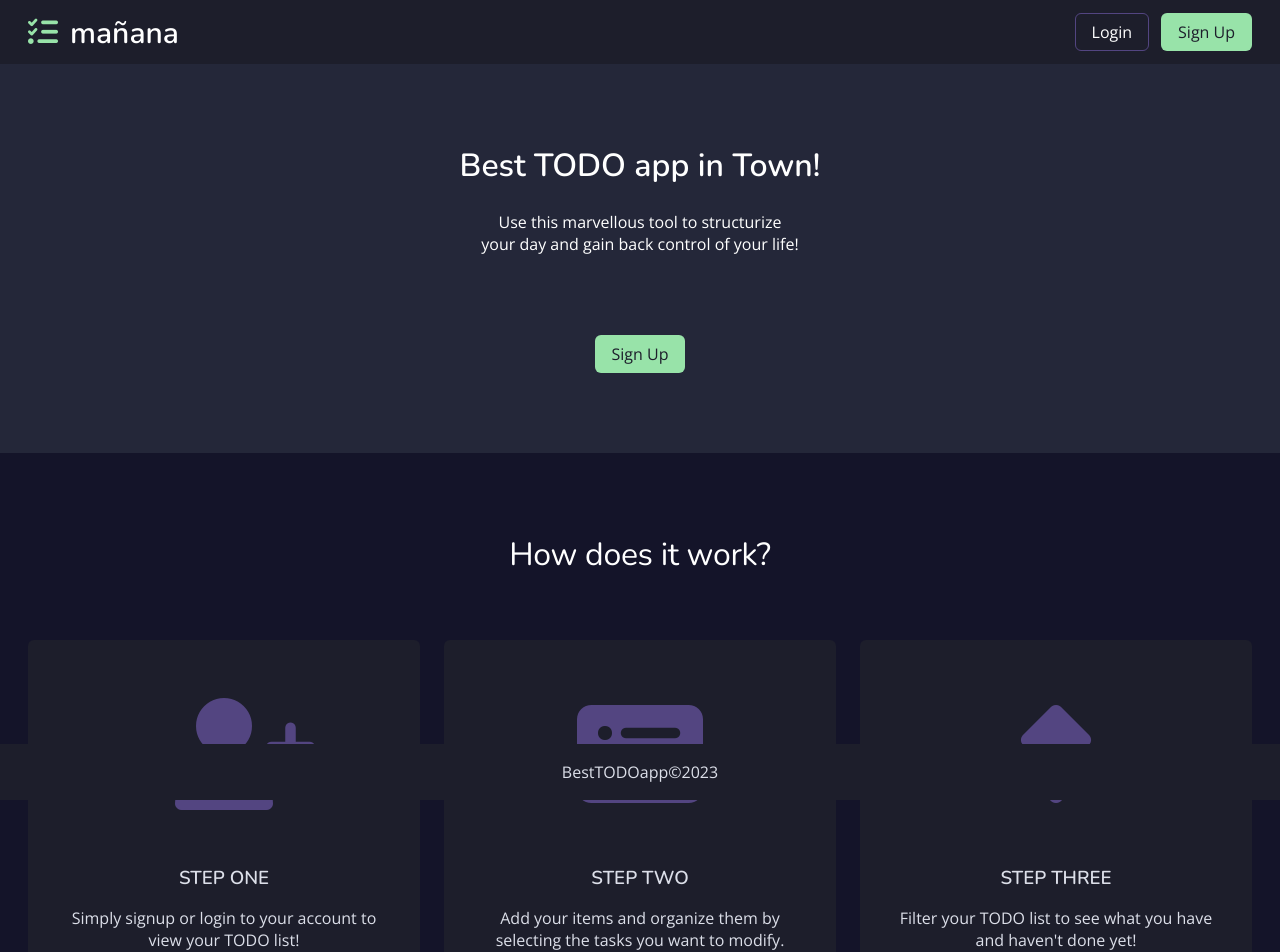
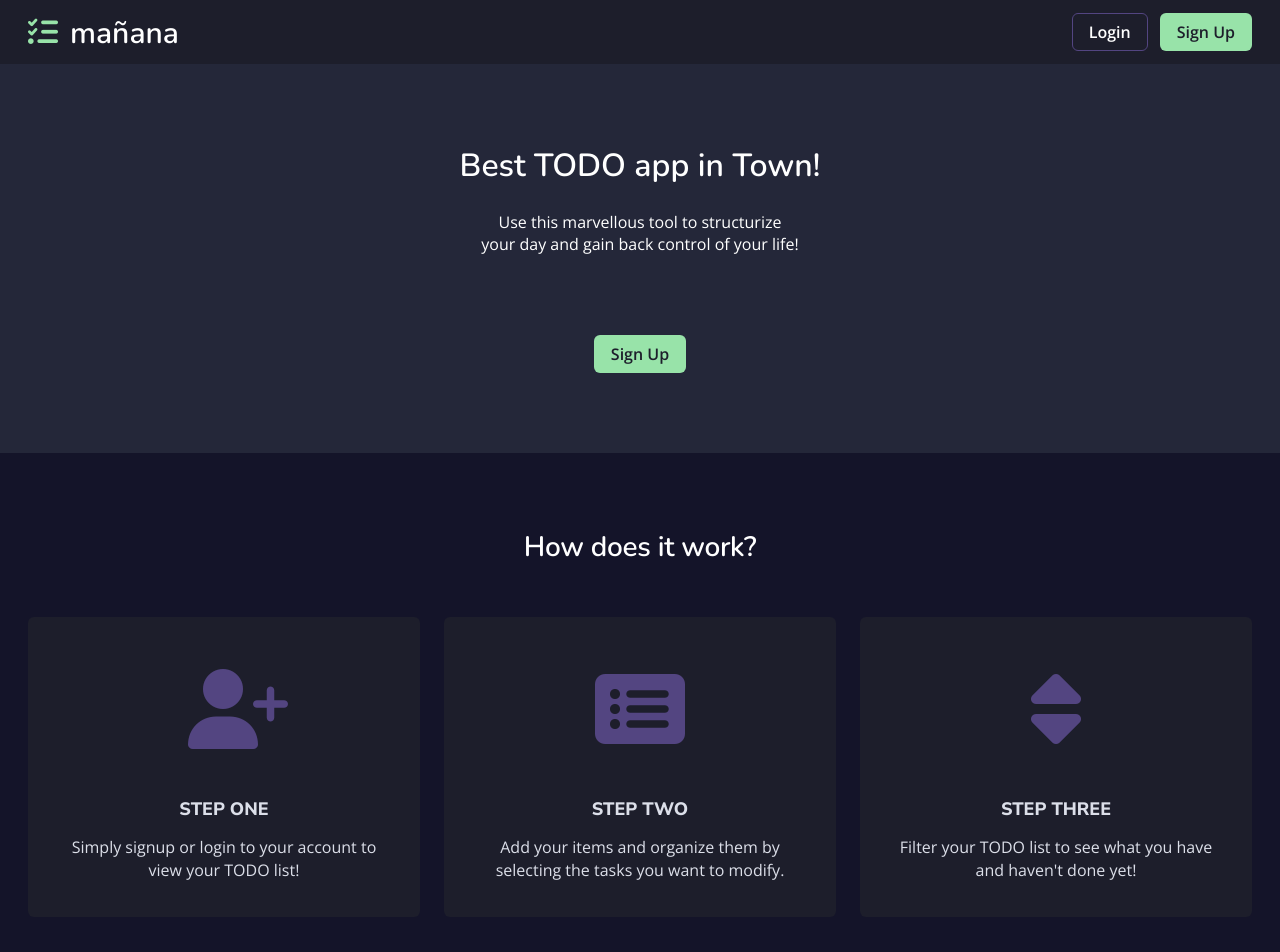
Before and after one commit to JolitaMilina/manjana-project, a React (Vite) app: page / in a window 1280 px wide. Shown: the top 952 px of the page. Built offline with nearby package versions, Linux system fonts and the light colour scheme.

Commit message:
feat46: quick fixes

```diff
--- a/src/components/atoms/Button/styles.js
+++ b/src/components/atoms/Button/styles.js
@@ -13,6 +13,7 @@ export const StyledButton = styled.button`
 
   font-size: ${(props) =>
     props.size === 'large' ? '18px' : props.theme.typography.body.fontSize};
+  font-weight: 600;
   line-height: ${(props) => props.theme.typography.body.lineHeight};
   letter-spacing: ${(props) => props.theme.typography.body.letterSpacing};
   text-align: center;
--- a/src/components/molecules/BoxCard/BoxCard.jsx
+++ b/src/components/molecules/BoxCard/BoxCard.jsx
@@ -1,20 +1,21 @@
-import Box from "../../atoms/Box/Box";
-import { StyledBoxCardImg, StyledBoxCardContent, StyledBoxCardContainer } from "./styles";
+import Box from '../../atoms/Box/Box';
+import {
+  StyledBoxCardImg,
+  StyledBoxCardContent,
+  StyledBoxCardContainer,
+} from './styles';
 
-const BoxCard = ({icon, title, desc}) => {
-
+const BoxCard = ({ icon, title, desc }) => {
   return (
     <Box>
       <StyledBoxCardContainer>
-        <StyledBoxCardImg>{icon}
-        </StyledBoxCardImg>
+        <StyledBoxCardImg>{icon}</StyledBoxCardImg>
         <StyledBoxCardContent>
-          <h3>{title}</h3>
+          <h4>{title}</h4>
           <p>{desc}</p>
         </StyledBoxCardContent>
-        </StyledBoxCardContainer>
+      </StyledBoxCardContainer>
     </Box>
-
   );
 };
 
--- a/src/components/molecules/BoxCard/styles.js
+++ b/src/components/molecules/BoxCard/styles.js
@@ -3,22 +3,24 @@ import styled from 'styled-components';
 export const StyledBoxCardContainer = styled.div`
   display: flex;
   flex-direction: column;
+  justify-content: center;
+  align-items: center;
   gap: 2.25em;
   width: 100%;
-`
+`;
 
 export const StyledBoxCardImg = styled.div`
-font-size: 7em;
+  font-size: 5em;
   align-self: center;
-color:${(props) => (props.theme.palette.secondary.main)};
+  color: ${(props) => props.theme.palette.secondary.main};
 
-.fa-user-plus{
-  padding-left: 42px;
+  .fa-user-plus {
+    padding-left: 28px;
   }
-
 `;
 
 export const StyledBoxCardContent = styled.div`
+  max-width: 360px;
   display: flex;
   flex-direction: column;
   justify-content: center;
@@ -26,11 +28,15 @@ align-items: center;
   gap: 1em;
   text-align: center;
 
-h3 {
-  color: ${(props) => (props.theme.palette.background.light)};
+  h4 {
+    color: ${(props) => props.theme.palette.background.light};
+    font-size: ${(props) => props.theme.typography.h4.mobile.fontSize};
+    line-height: ${(props) => props.theme.typography.h4.mobile.lineHeight};
   }
 
   p {
-  color: ${(props) => (props.theme.palette.background.light)};
+    color: ${(props) => props.theme.palette.background.light};
+    font-size: ${(props) => props.theme.typography.body.fontSize};
+    line-height: ${(props) => props.theme.typography.body.lineHeight};
   }
 `;
--- a/src/index.css
+++ b/src/index.css
@@ -10,6 +10,10 @@
   box-sizing: border-box;
   margin: 0;
   padding: 0;
+}
+
+body {
+  height: 100%;
 }
 
 h1,
--- a/src/pages/HomePage/HomePage.jsx
+++ b/src/pages/HomePage/HomePage.jsx
@@ -1,38 +1,59 @@
 import BoxCard from '../../components/molecules/BoxCard/BoxCard';
-import {StyledFeaturesSectionWrapper, StyledFeaturesContainer} from './styles';
-import ICONS from '../../shared/icons';
-
 import {
+  StyledContentContainer,
+  StyledFeaturesSectionWrapper,
+  StyledFeaturesContainer,
   StyledHeroSectionWrapper,
   StyledHeroContainer,
   StyledHeroContent,
-} from "./styles";
+} from './styles';
+import ICONS from '../../shared/icons';
 
-import Button from "../../components/atoms/Button/Button";
+import Button from '../../components/atoms/Button/Button';
 
 const HomePage = () => {
   return (
     <>
+      <StyledContentContainer>
         <StyledHeroSectionWrapper>
           <StyledHeroContainer>
             <StyledHeroContent>
               <h1>Best TODO app in Town!</h1>
               <p>
-            Use this marvellous tool to structurize <br></br> your day and gain
-            back control of your life!
+                Use this marvellous tool to structurize <br></br> your day and
+                gain back control of your life!
               </p>
             </StyledHeroContent>
             <Button action={() => {}}>Sign Up</Button>
           </StyledHeroContainer>
         </StyledHeroSectionWrapper>
         <StyledFeaturesSectionWrapper>
-      <h1>How does it work?</h1>
+          <h2>How does it work?</h2>
           <StyledFeaturesContainer>
-    <BoxCard icon={ICONS.addUser} title={'STEP ONE'} desc={'Simply signup or login to your account to view your TODO list!'}/>
-    <BoxCard icon={ICONS.list} title={'STEP TWO'} desc={'Add your items and organize them by selecting the tasks you want to modify.'}/>
-    <BoxCard icon={ICONS.sort} title={'STEP THREE'} desc={"Filter your TODO list to see what you have and haven't done yet!"}/>
+            <BoxCard
+              icon={ICONS.addUser}
+              title={'STEP ONE'}
+              desc={
+                'Simply signup or login to your account to view your TODO list!'
+              }
+            />
+            <BoxCard
+              icon={ICONS.list}
+              title={'STEP TWO'}
+              desc={
+                'Add your items and organize them by selecting the tasks you want to modify.'
+              }
+            />
+            <BoxCard
+              icon={ICONS.sort}
+              title={'STEP THREE'}
+              desc={
+                "Filter your TODO list to see what you have and haven't done yet!"
+              }
+            />
           </StyledFeaturesContainer>
         </StyledFeaturesSectionWrapper>
+      </StyledContentContainer>
     </>
   );
 };
--- a/src/pages/HomePage/styles.js
+++ b/src/pages/HomePage/styles.js
@@ -1,4 +1,10 @@
-import styled from "styled-components";
+import styled from 'styled-components';
+
+export const StyledContentContainer = styled.div`
+  display: flex;
+  flex-direction: column;
+  min-height: calc(100vh - 56px);
+`;
 
 export const StyledHeroSectionWrapper = styled.div`
   width: 100%;
@@ -9,6 +15,7 @@ export const StyledHeroSectionWrapper = styled.div`
 `;
 
 export const StyledHeroContainer = styled.div`
+  margin: 0 24px;
   max-width: 1224px;
   display: flex;
   flex-direction: column;
@@ -39,31 +46,34 @@ export const StyledHeroContent = styled.div`
 
 export const StyledFeaturesSectionWrapper = styled.div`
   display: flex;
+  flex-grow: 1;
   flex-direction: column;
-justify-content: space-evenly;
+  justify-content: top;
   align-items: center;
   padding: 5em 0;
   background-color: ${(props) => props.theme.palette.background.dark};
 
-h1{
+  h2 {
     color: ${(props) => props.theme.palette.default.light};
     justify-self: center;
     text-align: center;
     letter-spacing: -0.01em;
-    font-weight: 400;
     margin-bottom: 2em;
+    font-size: ${(props) => props.theme.typography.h2.mobile.fontSize};
+    line-height: ${(props) => props.theme.typography.h2.mobile.lineHeight};
   }
-`
+`;
 
 export const StyledFeaturesContainer = styled.div`
   margin: 0 24px;
+  width: calc(100% - 48px);
   display: grid;
   grid-template-columns: 1fr;
   gap: 1.5em;
+  max-width: 500px;
+
+  @media screen and (min-width: 1024px) {
+    grid-template-columns: repeat(3, 1fr);
     max-width: 1224px;
-margin-bottom: 112px;
-
-@media screen and (min-width: 1085px) {
-  grid-template-columns: repeat(3,1fr);
   }
-`
+`;
--- a/src/pages/LayoutComponents/Footer/styles.js
+++ b/src/pages/LayoutComponents/Footer/styles.js
@@ -1,4 +1,4 @@
-import styled from "styled-components";
+import styled from 'styled-components';
 
 export const StyledFooter = styled.footer`
   display: flex;
@@ -7,13 +7,12 @@ export const StyledFooter = styled.footer`
   width: 100%;
   background-color: ${(props) => props.theme.palette.default.main};
   height: 3.5rem;
-  position: fixed;
+  position: relative;
   bottom: 0;
 
   p {
     color: ${(props) => props.theme.palette.background.light};
+    font-size: ${(props) => props.theme.typography.legal.fontSize};
     text-align: center;
-    font-weight: ${(props) => props.theme.typography.legal};
-    size: ${(props) => props.theme.typography.legal};
   }
 `;
```
Also changed, not shown: src/components/atoms/Input/styles.js (+6 -6 lines), src/components/molecules/Form/styles.js (+5 -5 lines). Lines whose indentation alone changed are shown as unchanged.
